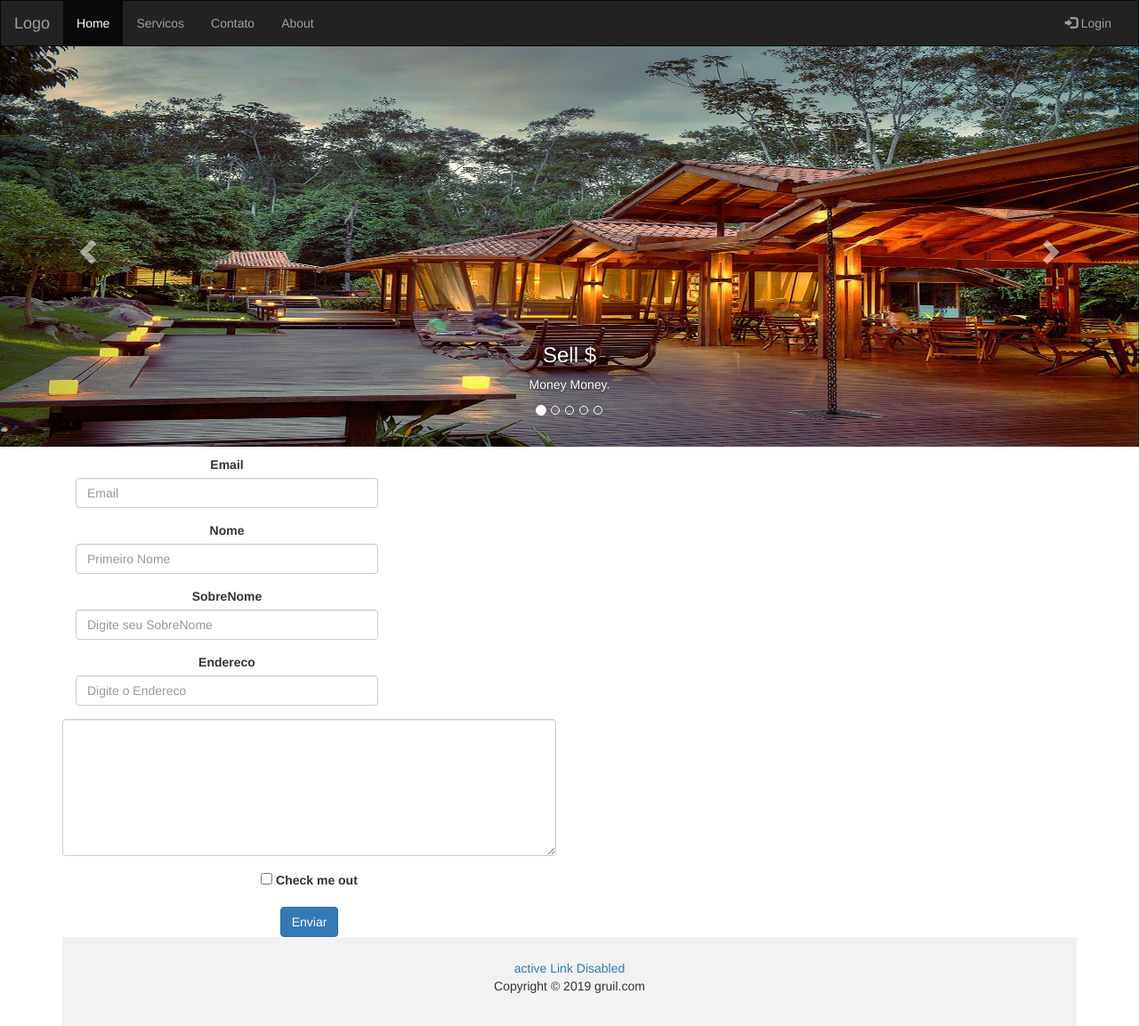
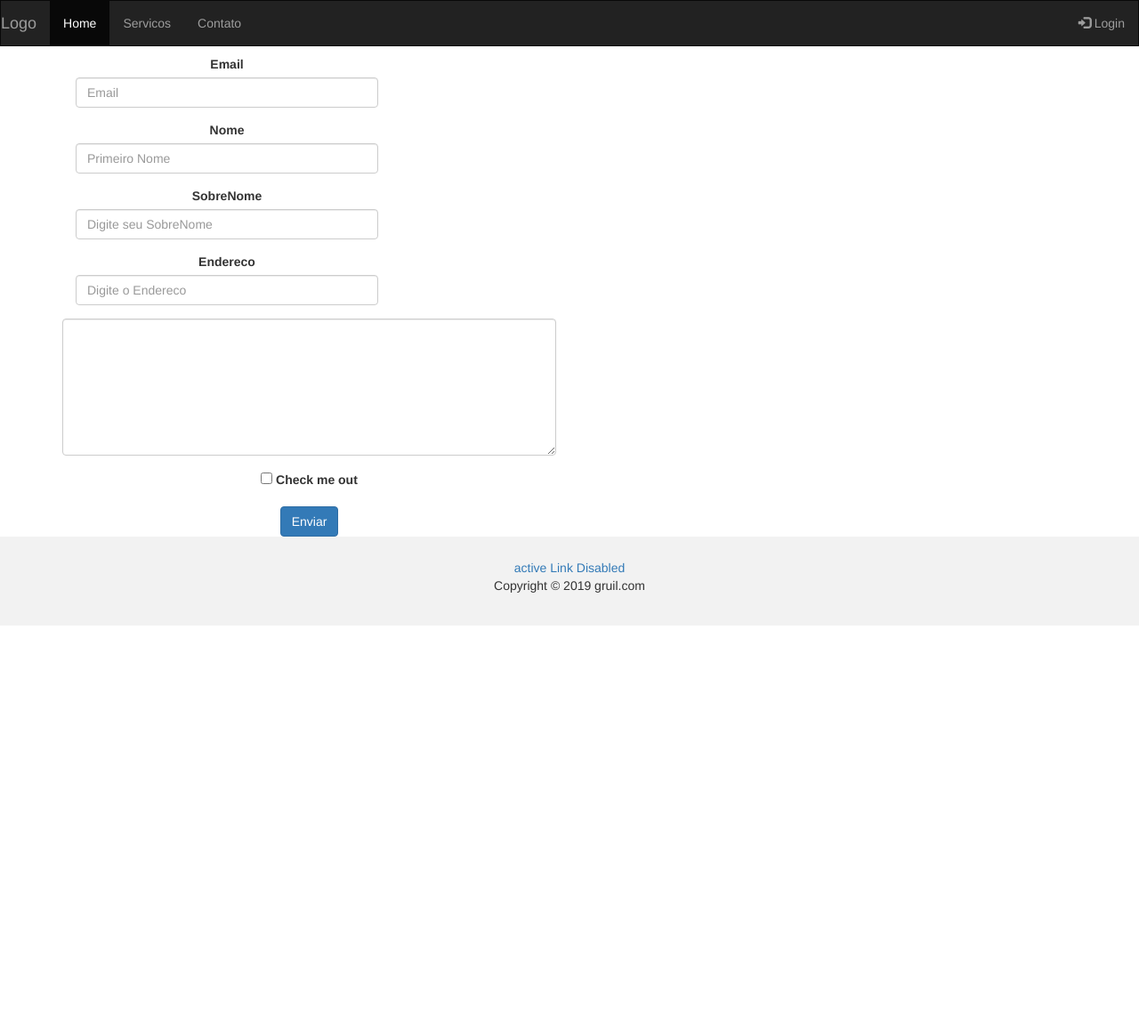
Before and after one commit to rg3915/pousada, a Django app: page /contato/ in a window 1280 px wide. Shown: the whole page at 89% size. After the commit the page ends 703 px from the top, so only its background shows below. Run offline with Django 3.2, Linux system fonts and the light colour scheme; parts of the project's set-up code (start-up, migrations or seed data) failed here and were passed over; some libraries are stand-ins or nearby versions.

Commit message:
Página contato.html

```diff
--- a/pousada/core/templates/core/contato.html
+++ b/pousada/core/templates/core/contato.html
@@ -1,107 +1,13 @@
+{% extends "base.html" %}
+{% load static %}
 
-{% load static %}
-{% block menu %}
-
-<!DOCTYPE html>
-<html lang="en">
-<head>
-    <title>Bootstrap Example</title>
-    <meta charset="utf-8">
-    <meta name="viewport" content="width=device-width, initial-scale=1">
+{% block head %}
   <link rel="stylesheet" href="https://maxcdn.bootstrapcdn.com/bootstrap/3.4.0/css/bootstrap.min.css">
   <script src="https://ajax.googleapis.com/ajax/libs/jquery/3.3.1/jquery.min.js"></script>
   <script src="https://maxcdn.bootstrapcdn.com/bootstrap/3.4.0/js/bootstrap.min.js"></script>
-    <style>
-        /* Remove the navbar's default margin-bottom and rounded borders */
-        .navbar {
-        margin-bottom: 0;
-        border-radius: 0;
-        }
+{% endblock head %}
 
-        /* Add a gray background color and some padding to the footer */
-        footer {
-        background-color: #f2f2f2;
-        padding: 25px;
-        }
-
-    .carousel-inner img {
-        width: 100%; /* Set width to 100% */
-        margin: auto;
-        max-height:450px;
-    }
-
-    /* Hide the carousel text when the screen is less than 600 pixels wide */
-    @media (max-width: 600px) {
-        .carousel-caption {
-        display: none;
-        }
-    }
-    </style>
-</head>
-    <body>
-
-    {% include "includes/menu.html" %}
-
-    <div id="myCarousel" class="carousel slide" data-ride="carousel">
-        <!-- Indicators -->
-        <ol class="carousel-indicators">
-        <li data-target="#myCarousel" data-slide-to="0" class="active"></li>
-        <li data-target="#myCarousel" data-slide-to="1"></li>
-        <li data-target="#myCarousel" data-slide-to="2"></li>
-        <li data-target="#myCarousel" data-slide-to="3"></li>
-        <li data-target="#myCarousel" data-slide-to="4"></li>
-        </ol>
-
-        <!-- Wrapper for slides -->
-        <div class="carousel-inner" role="listbox">
-        <div class="item active">
-            <img src="../static/img/slide01.jpg" class="img-responsive" alt="Image">
-            <div class="carousel-caption">
-            <h3>Sell $</h3>
-            <p>Money Money.</p>
-            </div>
-        </div>
-
-        <div class="item">
-            <img src="../static/img/slide02.jpg" alt="Image">
-            <div class="carousel-caption">
-            <h3>More Sell $</h3>
-            <p>Lorem ipsum...</p>
-            </div>
-        </div>
-        <div class="item">
-            <img src="../static/img/slide03.jpg" alt="Image">
-            <div class="carousel-caption">
-            <h3>More Sell $</h3>
-            <p>Lorem ipsum...</p>
-        </div>
-        </div>
-        <div class="item">
-            <img src="../static/img/slide04.jpg" alt="Image">
-            <div class="carousel-caption">
-            <h3>More Sell $</h3>
-            <p>Lorem ipsum...</p>
-            </div>
-        </div>
-        <div class="item">
-            <img src="../static/img/slide05.jpg" alt="Image">
-            <div class="carousel-caption">
-            <h3>More Sell $</h3>
-            <p>Lorem ipsum...</p>
-            </div>
-        </div>
-        </div>
-
-        <!-- Left and right controls -->
-        <a class="left carousel-control" href="#myCarousel" role="button" data-slide="prev">
-        <span class="glyphicon glyphicon-chevron-left" aria-hidden="true"></span>
-        <span class="sr-only">Previous</span>
-        </a>
-        <a class="right carousel-control" href="#myCarousel" role="button" data-slide="next">
-        <span class="glyphicon glyphicon-chevron-right" aria-hidden="true"></span>
-        <span class="sr-only">Next</span>
-        </a>
-    </div>
+{% block content %}
 
 <div class="container text-center">
   <div class="row row-space">
@@ -122,7 +28,6 @@
             <input type="text" class="form-control" id="inputNome"
             placeholder="Primeiro Nome" name="nome">
           </div>
-
           <div class="form-group col-md-8">
             <label for="inputSobreNome">SobreNome</label>
             <input type="text" class="form-control" id="inputNome"
@@ -134,7 +39,6 @@
           <input type="text" class="form-control" id="inputAddress2"
           placeholder="Digite o Endereco" name="endereco">
         </div>
-
         <div class="form-group">
           <textarea cols="65" rows="7" class="form-control" name="mensagem"> </textarea>
         </div>
@@ -152,7 +56,6 @@
     <div class="col-6">
     </div>
   </div>
+</div>
 
-    {% include "includes/footer.html" %}
-
-{% endblock %}
+{% endblock content %}
--- a/pousada/core/templates/includes/menu.html
+++ b/pousada/core/templates/includes/menu.html
@@ -13,7 +13,7 @@
         <li class="active"><a href="{% url 'core:home' %}">Home</a></li>
         <li><a href="{% url 'core:servicos' %}">Servicos</a></li>
         <li><a href="{% url 'core:contato' %}">Contato</a></li>
-        <li><a href="#">About</a></li>
+        <!-- <li><a href="#">About</a></li> -->
       </ul>
       <ul class="nav navbar-nav navbar-right">
         <li><a href="{% url 'hotel:dashboard' %}"><span class="glyphicon glyphicon-log-in"></span> Login</a></li>
```
Lines whose indentation alone changed are shown as unchanged.
